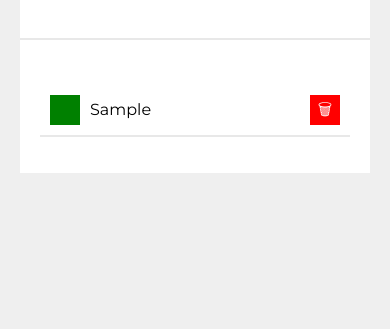
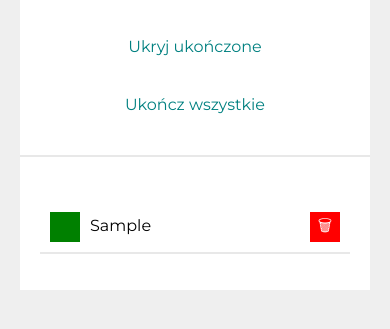
Before and after one commit to kkasperczyk/todo-list, a plain HTML site: page index.html in a window 390 px wide. Both pictures are taken after typing "Sample" into the empty fields and a click on the button "Dodaj zadanie". Shown: the part 435-764 px from the top of the page. Drawn offline with nearby package versions, Linux system fonts and the light colour scheme.

Commit message:
changed task rendering and added buttons

```diff
--- a/css/tasks.css
+++ b/css/tasks.css
@@ -28,7 +28,7 @@
   align-items: center;
 }
 
-.js-tasks__list-item--hidden {
+.tasks__list-item--hidden {
   display: none;
 }
 
--- a/js/script.js
+++ b/js/script.js
@@ -6,30 +6,88 @@
   let tasks = [];
   let hideDoneTasks = false;
 
-  const addNewTask = (newTaskContent) => {
-    tasks = [
-      ...tasks,
-      {content: newTaskContent},
-    ];
+  const renderTasks = () => {
+    const taskToHtml = (task) => `
+      <li class="js-tasks__list-item ${
+        task.done && hideDoneTasks ? "tasks__list-item--hidden" : ""
+      }">
+          <button class="js-done ${
+            task.done ? "js-done--ticked" : ""
+          }">
+              &#x2713
+          </button>
+          <span class="js-taskContent ${
+            task.done ? "js-taskContent--done" : ""
+          }">
+              ${task.content}
+          </span>
+          <button class="js-remove">
+              &#x1F5D1
+          </button>
+      </li>
+    `;
+
+    document.querySelector(".js-tasks__list").innerHTML = tasks.map(taskToHtml).join("");
+  };
+
+  const renderButtons = () => {
+    const buttonContainer = document.querySelector(".js-buttonContainer");
+
+    let buttonContainerContent = "";
+
+    if (tasks.length) {
+      buttonContainerContent += `
+        <button class="tasks__button js-hideDoneButton">
+          ${hideDoneTasks ? "Pokaż ukończone" : "Ukryj ukończone"}
+        </button>
+        <button class="tasks__button js-toggleAllDoneButton" ${
+          tasks.every(({ done }) => done) ? "disabled" : ""
+        }>
+          Ukończ wszystkie
+        </button>
+      `;
+    }
+
+    buttonContainer.innerHTML = buttonContainerContent;
+  };
+
+  const toggleHideDoneTasks = () => {
+    hideDoneTasks = !hideDoneTasks;
+
+    render();
+  };
+
+  const setAllDone = () => {
+    tasks = tasks.map((task) => ({
+      ...task,
+      done: true,
+    }));
 
     render();
   };
 
   const removeTask = (taskIndex) => {
     tasks = [
-    ...tasks.slice(0, taskIndex),
-    ...tasks.slice(taskIndex + 1),
+      ...tasks.slice(0, taskIndex),
+      ...tasks.slice(taskIndex + 1),];
+
+    render();
+  };
+
+  const toggleTaskDone = (taskIndex) => {
+    tasks = [
+      ...tasks.slice(0, taskIndex),
+      { ...tasks[taskIndex], done: !tasks[taskIndex].done },
+      ...tasks.slice(taskIndex + 1),
     ];
 
     render();
   };
 
-  const toggleTaskDone = (taskIndex) => {
-
+  const addNewTask = (newTaskContent) => {
     tasks = [
-      ...tasks.slice(0, taskIndex),
-      { ...tasks[taskIndex], done: !tasks[taskIndex].done, },
-      ...tasks.slice(taskIndex + 1),
+      ...tasks,
+      { content: newTaskContent },
     ];
 
     render();
@@ -53,35 +111,12 @@
     });
   };
 
-  const renderTasks = () => {
-    let htmlString = "";
+  const bindButtonsEvents = () => {
+    const hideDoneButton = document.querySelector(".js-hideDoneButton");
+    hideDoneButton.addEventListener("click", toggleHideDoneTasks);
 
-    for (task of tasks) {
-      htmlString += `<li class="js-tasks__list-item">
-                        <button class="js-done ${task.done ? "js-done--ticked" : ""}">
-                          &#x2713
-                        </button>
-                        <span class="js-taskContent ${task.done ? "js-taskContent--done" : ""}">
-                          ${task.content}
-                        </span>
-                        <button class="js-remove">
-                          &#x1F5D1
-                        </button>
-                    </li>
-    `;
-    }
-
-    document.querySelector(".js-tasks__list").innerHTML = htmlString;
-  };
-
-  const renderButtons = () => {};
-
-  const render = () => {
-    renderTasks();
-
-    renderButtons();
-
-    bindEvents();
+    const toggleAllDoneButton = document.querySelector(".js-toggleAllDoneButton");
+    toggleAllDoneButton.addEventListener("click", setAllDone);
   };
 
   const focusInputField = () => {
@@ -99,9 +134,7 @@
   const onFormSubmit = (event) => {
     event.preventDefault();
 
-    const newTaskContent = document
-      .querySelector(".js-form__input")
-      .value.trim();
+    const newTaskContent = document.querySelector(".js-form__input").value.trim();
 
     if (newTaskContent === "") {
       return;
@@ -114,12 +147,22 @@
     focusInputField();
   };
 
+  const render = () => {
+    renderTasks();
+
+    renderButtons();
+
+    bindEvents();
+
+    bindButtonsEvents();
+  };
+
   const init = () => {
-    render();
-
     const form = document.querySelector(".js-form");
 
     form.addEventListener("submit", onFormSubmit);
+
+    render();
 
     welcome();
   };
```
